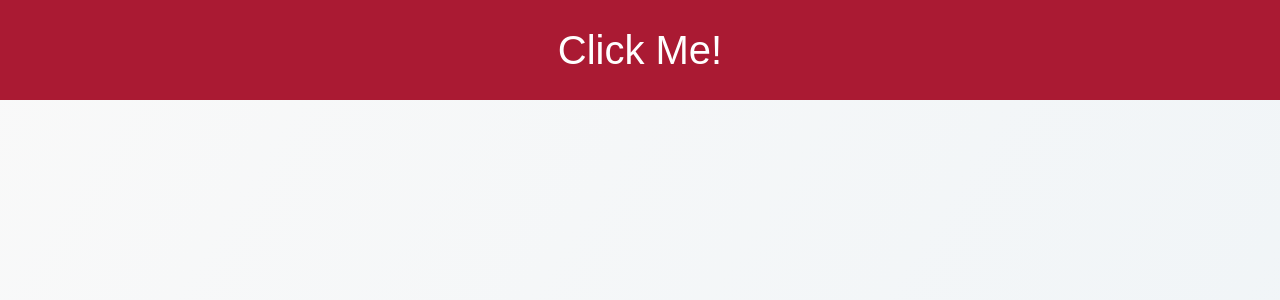
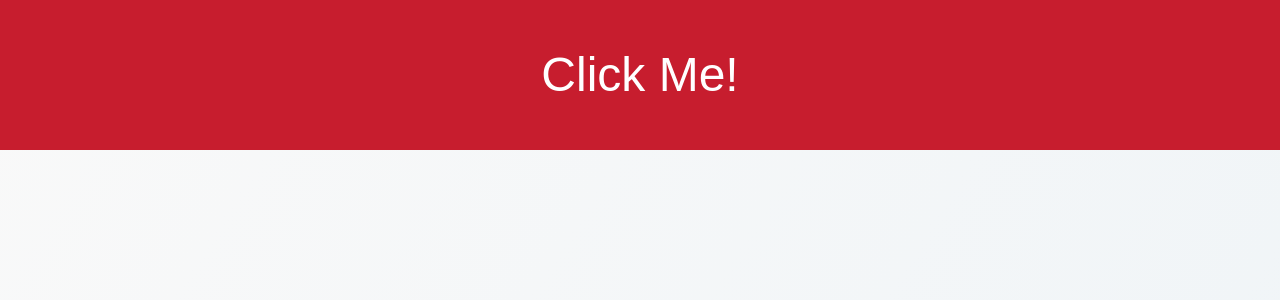
Before and after one commit to jeffderek/zoo-on-the-loose, a Vue app: page / in a window 1280 px wide. Shown: the top 300 px of the page. Built offline with nearby package versions, Linux system fonts and the light colour scheme.

Commit message:
feat: Increased the size of the big red button feat: Big Red Button now presses on pointerup instead of click, making it easier for children to use chore: Tweaked the color scheme

```diff
--- a/src/App.vue
+++ b/src/App.vue
@@ -44,8 +44,8 @@ import { RouterLink, RouterView } from 'vue-router';
         align-items: center;
         justify-content: center;
 
-        background: $ss-color-zed;
-        color: $ss-color-white;
+        //background: #000;
+        //color: #FFF;
     }
 }
 </style>
--- a/src/style/imports/_colors.scss
+++ b/src/style/imports/_colors.scss
@@ -1,19 +1,10 @@
-$ss-color-mae: #d8e3ea;
-$ss-color-geo: #87bcd1;
-$ss-color-cal: #007298;
-$ss-color-ben: #172b54;
-$ss-color-zed: #051c2c;
-$ss-color-ali: #004990;
-$ss-color-dan: #aa1a33;
-$ss-color-nan: #f56e00;
-$ss-color-eve: #ffbd06;
-$ss-color-pan: #65cce9;
-$ss-color-fey: #00ae79;
-$ss-color-opa: #5e4565;
-$ss-color-lin: #f0f0f0;
-$ss-color-jon: #cdcdcd;
-$ss-color-han: #5c6670;
-$ss-color-quo: #000000;
-$ss-color-white: #ffffff;
+$color-red-30: #c71d2e;
+$color-red-40: #941623;
+$color-red-50: #472024;
+$color-green-50: #1d9e3b;
+$color-green-40: #136b28;
+$color-white: #fff;
+$color-primary-50: #013850;
+$color-primary-20: #2e6d88;
 
 $background: transparent linear-gradient(302deg, #eff4f7 0%, #f9f9f9 100%) 0% 0% no-repeat padding-box;
--- a/src/views/HomeView.vue
+++ b/src/views/HomeView.vue
@@ -1,6 +1,6 @@
 <template>
     <main>
-        <button id="big-red-button" @click="randomize()">Click Me!</button>
+        <button id="big-red-button" @pointerup="randomize()">Click Me!</button>
         <template v-if="showRandomAction">
             <div class="labels cols">
                 <div class="label">
@@ -249,12 +249,16 @@ main {
     #big-red-button {
         width: 100%;
         // height: 100px;
-        background-color: $ss-color-dan;
-        color: $ss-color-white;
-        font-size: 2.5rem;
+        background-color: $color-red-30;
+        color: $color-white;
+        font-size: 3rem;
 
         // grid-column: 1 / 3;
-        flex: 0 0 100px;
+        flex: 0 0 150px;
+
+        &:active {
+            background-color: $color-red-40;
+        }
     }
 
     .labels {
```
